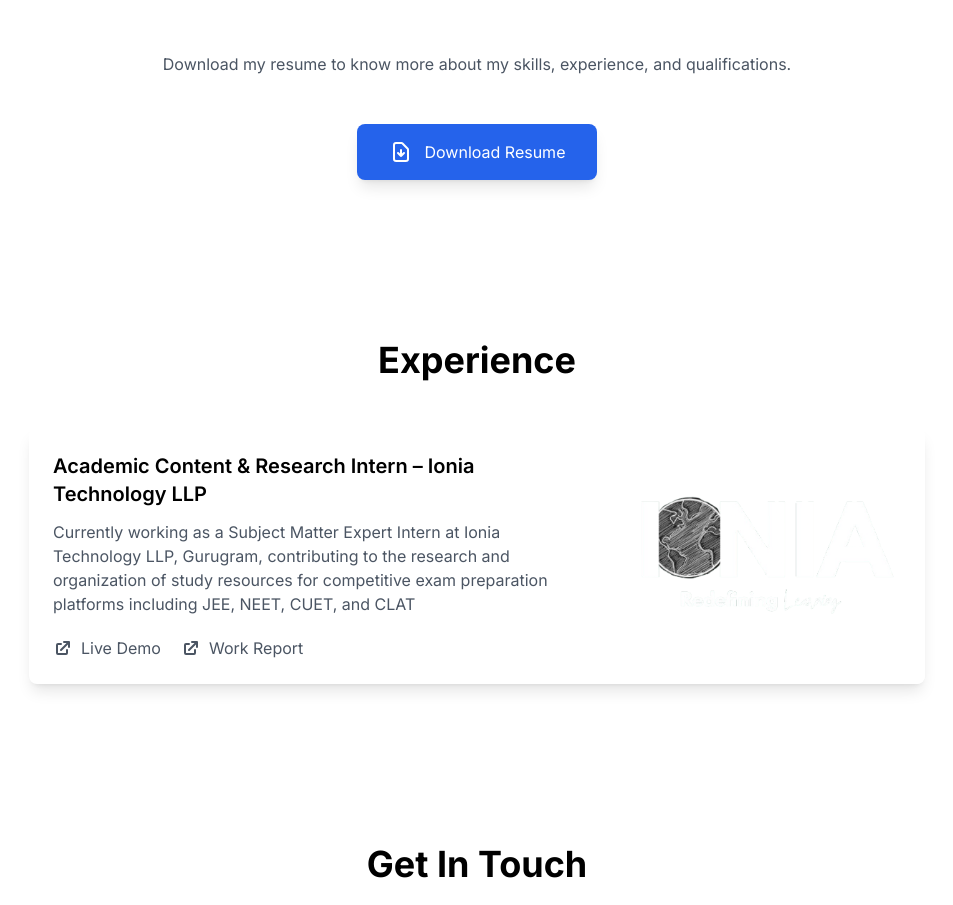
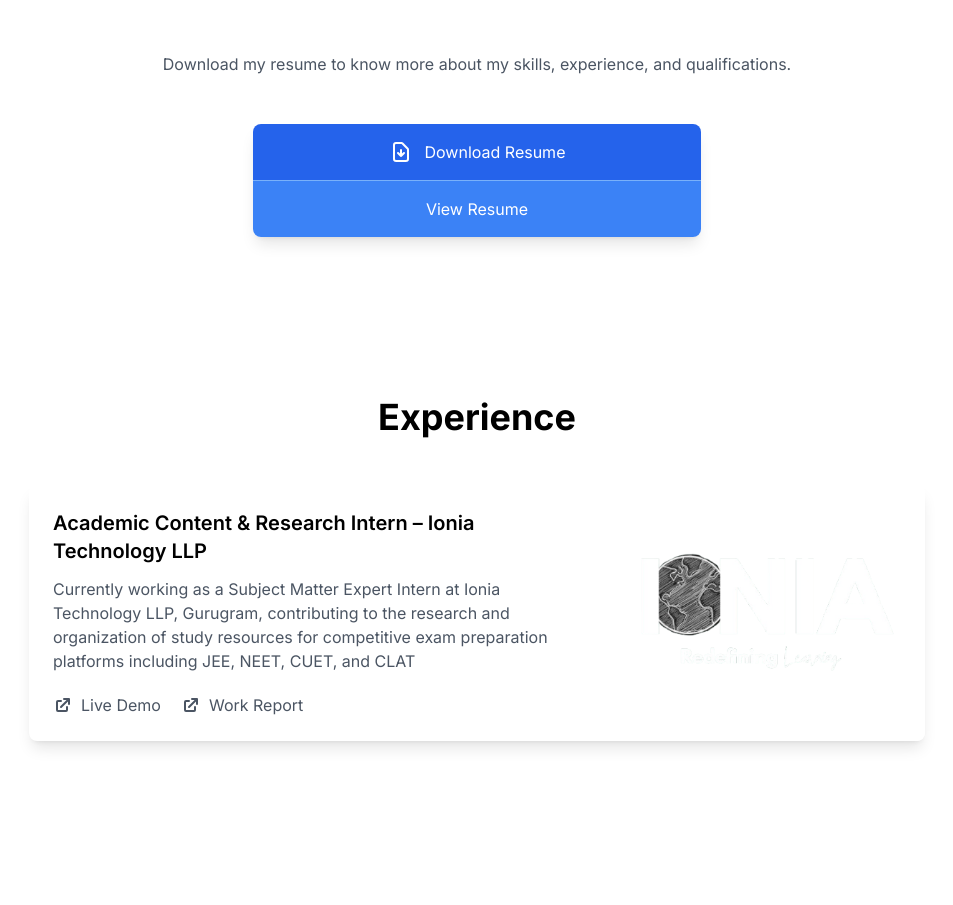
Before and after one commit to sushant561/my-portfolio, a Next.js app: page / in a window 1280 px wide. Shown: the part 2888-3793 px from the top of the page, without its empty margins (163-1116 px from the left). Built offline with nearby package versions, Linux system fonts and the light colour scheme.

Commit message:
added view resume btn

```diff
--- a/src/app/page.tsx
+++ b/src/app/page.tsx
@@ -382,6 +382,7 @@
             Download my resume to know more about my skills, experience, and qualifications.
           </p>
           <div className="flex justify-center">
+            <div className="w-full max-w-md rounded-lg overflow-hidden shadow-lg">
               <MotionButton
                 onClick={() => {
                   const link = document.createElement('a');
@@ -391,9 +392,9 @@
                   link.click();
                   document.body.removeChild(link);
                 }}
-              className="px-8 py-4 bg-blue-600 text-white rounded-lg hover:bg-blue-700 transform hover:scale-105 transition-all duration-300 shadow-lg hover:shadow-xl flex items-center gap-3"
-              whileHover={{ scale: 1.05 }}
-              whileTap={{ scale: 0.95 }}
+                className="w-full px-8 py-4 bg-blue-600 text-white hover:bg-blue-700 transform hover:scale-[1.01] transition-all duration-300 flex items-center justify-center gap-3"
+                whileHover={{ scale: 1.02 }}
+                whileTap={{ scale: 0.98 }}
               >
                 <svg
                   xmlns="http://www.w3.org/2000/svg"
@@ -411,6 +412,17 @@
                 </svg>
                 Download Resume
               </MotionButton>
+              <motion.a
+                href="/images/resume.pdf"
+                target="_blank"
+                rel="noopener noreferrer"
+                className="w-full px-8 py-4 bg-blue-500 text-white hover:bg-blue-600 transition-colors duration-300 flex items-center justify-center border-t border-blue-300/70"
+                whileHover={{ scale: 1.02 }}
+                whileTap={{ scale: 0.98 }}
+              >
+                View Resume
+              </motion.a>
+            </div>
           </div>
         </motion.div>
       </section>
```
Lines whose indentation alone changed are shown as unchanged.
